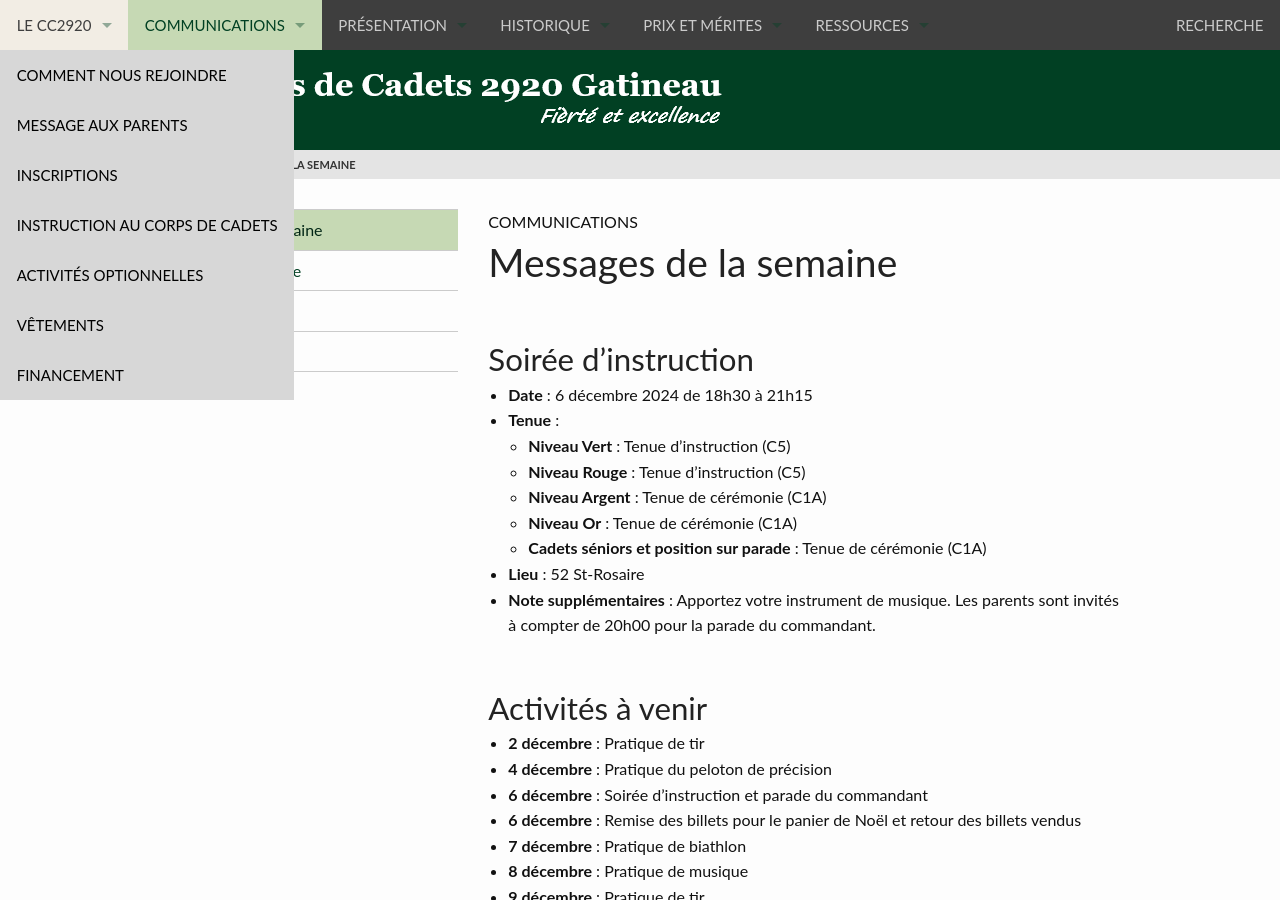
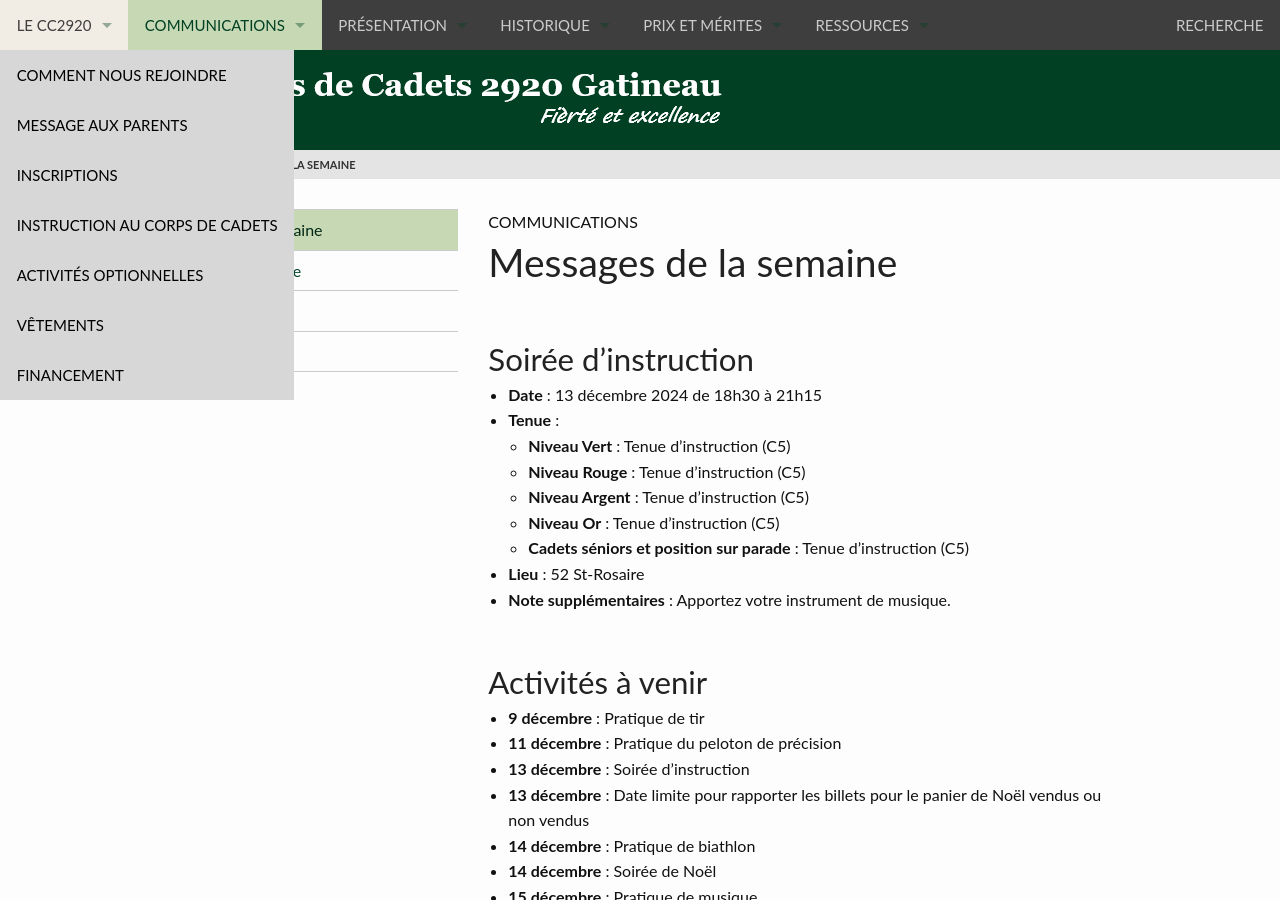
Before and after one commit to CC2920/web, a Jekyll site: the page built from _communications/messages.md, in a window 1280 px wide and 900 px high. Built offline with Jekyll 4.4.1, drawn with Linux system fonts in a browser that asks for light colours; some of the changed text lies outside the part shown.

Commit message:
Message semaine du 8 decembre

```diff
--- a/_communications/messages.md
+++ b/_communications/messages.md
@@ -5,25 +5,19 @@ layout: "messages"
 
 ## Soirée d'instruction
 
-- **Date** : 6 décembre 2024 de 18h30 à 21h15
+- **Date** : 13 décembre 2024 de 18h30 à 21h15
 - **Tenue** :
   - **Niveau Vert** : Tenue d'instruction (C5)
   - **Niveau Rouge** : Tenue d'instruction (C5)
-  - **Niveau Argent** : Tenue de cérémonie (C1A)
-  - **Niveau Or** : Tenue de cérémonie (C1A)
-  - **Cadets séniors et position sur parade** : Tenue de cérémonie (C1A)
+  - **Niveau Argent** : Tenue d'instruction (C5)
+  - **Niveau Or** : Tenue d'instruction (C5)
+  - **Cadets séniors et position sur parade** : Tenue d'instruction (C5)
 - **Lieu** : 52 St-Rosaire
-- **Note supplémentaires** : Apportez votre instrument de musique. Les parents sont invités à compter de 20h00 pour la parade du commandant.
+- **Note supplémentaires** : Apportez votre instrument de musique.
 
 
 ## Activités à venir
 
-- **2 décembre** : Pratique de tir
-- **4 décembre** : Pratique du peloton de précision
-- **6 décembre** : Soirée d'instruction et parade du commandant
-- **6 décembre** : Remise des billets pour le panier de Noël et retour des billets vendus
-- **7 décembre** : Pratique de biathlon
-- **8 décembre** : Pratique de musique
 - **9 décembre** : Pratique de tir
 - **11 décembre** : Pratique du peloton de précision
 - **13 décembre** : Soirée d'instruction
@@ -73,12 +67,12 @@ Pour plus d’information ou pour coordonner le ramassage d’un item, SVP envoy
 
 ## Pratique de biathlon
 
-- Qui :  Pour tous les cadets intéressés
+- Qui :  Pour les cadets inscrits
 - Heure : de 9h30 à 12h00, samedi matin
-- Lieu : Parc du Lac Beauchamp
+- Lieu : Camp Fortune
 - Tenue : Civile pour faire du sport a l'extérieur
 - Matériel requis : Bouteille d'eau et collation
-- Information supplémentaires :  Avoir des chausssures pour courrir mais imperméables
+- Information supplémentaires :  Apportez votre équipement de ski, Tuque, Gants, vètement imperméable
 
 ## Pratique de musique
 
```
Also changed, not shown: other parts of _communications/messages.md (+1 -1 lines).
